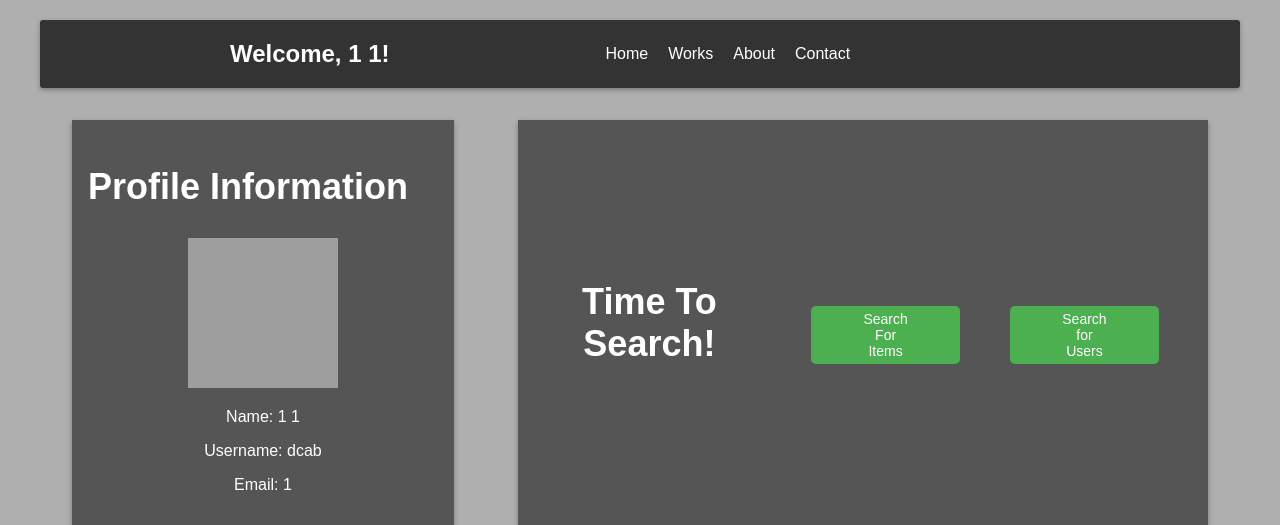
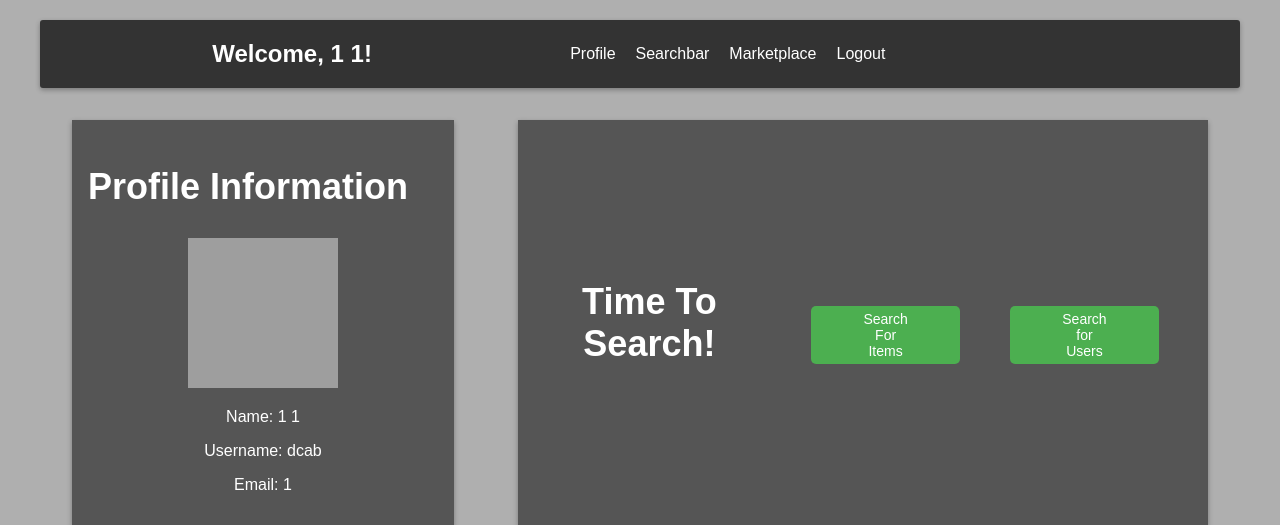
Before and after one commit to d3h1/Database_Design, a Flask app: a page that uses templates/profile.html in a window 1280 px wide. Shown: the top 525 px of the page. Run offline with Flask 3, Linux system fonts and the light colour scheme; some web fonts are replaced; grey boxes are pictures that could not be loaded.

Commit message:
html and route changes

```diff
--- a/app.py
+++ b/app.py
@@ -20,6 +20,7 @@ def init_database():
                         lastName TEXT,
                         password TEXT
                         )''')
+
         conn.execute('''CREATE TABLE IF NOT EXISTS items (
                         id INTEGER PRIMARY KEY AUTOINCREMENT,
                         username TEXT,
@@ -147,11 +148,11 @@ def handle_signup():
                 return redirect(url_for('handle_signup'))
 
             if password != confirmPassword:
-                flash('Passwords do not match!', 'danger', app.config['FLASH_CATEGORY'])
+                flash('Passwords do not match!', app.config['FLASH_CATEGORY'])
                 return redirect(url_for('handle_signup'))
 
             c.execute('''INSERT INTO users (username, email, firstName, lastName, password)
-                          VALUES (?, ?, ?, ?, ?)''', (username, email, firstName, lastName, password))
+                        VALUES (?, ?, ?, ?, ?)''', (username, email, firstName, lastName, password))
             conn.commit()
 
             flash('Registration successful!', app.config['FLASH_CATEGORY'])
--- a/templates/marketplace.html
+++ b/templates/marketplace.html
@@ -40,9 +40,9 @@
     <section class="user-results">
         <h2>Search User Posting Twice Today</h2>
         <form method="POST">
-            <label for="category_x">Category X:</label>
+            <label for="category_x">Category 1:</label>
             <input type="text" id="category_x" name="category_x"><br><br>
-            <label for="category_y">Category Y:</label>
+            <label for="category_y">Category 2:</label>
             <input type="text" id="category_y" name="category_y"><br><br>
             <input type="submit" value="Search">
         </form>
--- a/templates/profile.html
+++ b/templates/profile.html
@@ -17,10 +17,10 @@
         <h1>Welcome, {{name}}!</h1>
 
         <ul>
-          <li><a href="#">Home</a></li>
-          <li><a href="#">Works</a></li>
-          <li><a href="#">About</a></li>
-          <li><a href="#">Contact</a></li>
+          <li><a href="./profile.html">Profile</a></li>
+          <li><a href="{{ url_for('searchbar') }}">Searchbar</a></li>
+          <li><a href="{{ url_for('marketplace') }}">Marketplace</a></li>
+          <li><a href="{{ url_for('handle_signin') }}">Logout</a></li>
         </ul>
 
       </nav>
```
Also changed, not shown: templates/searchbar.html (+6 -4 lines).
